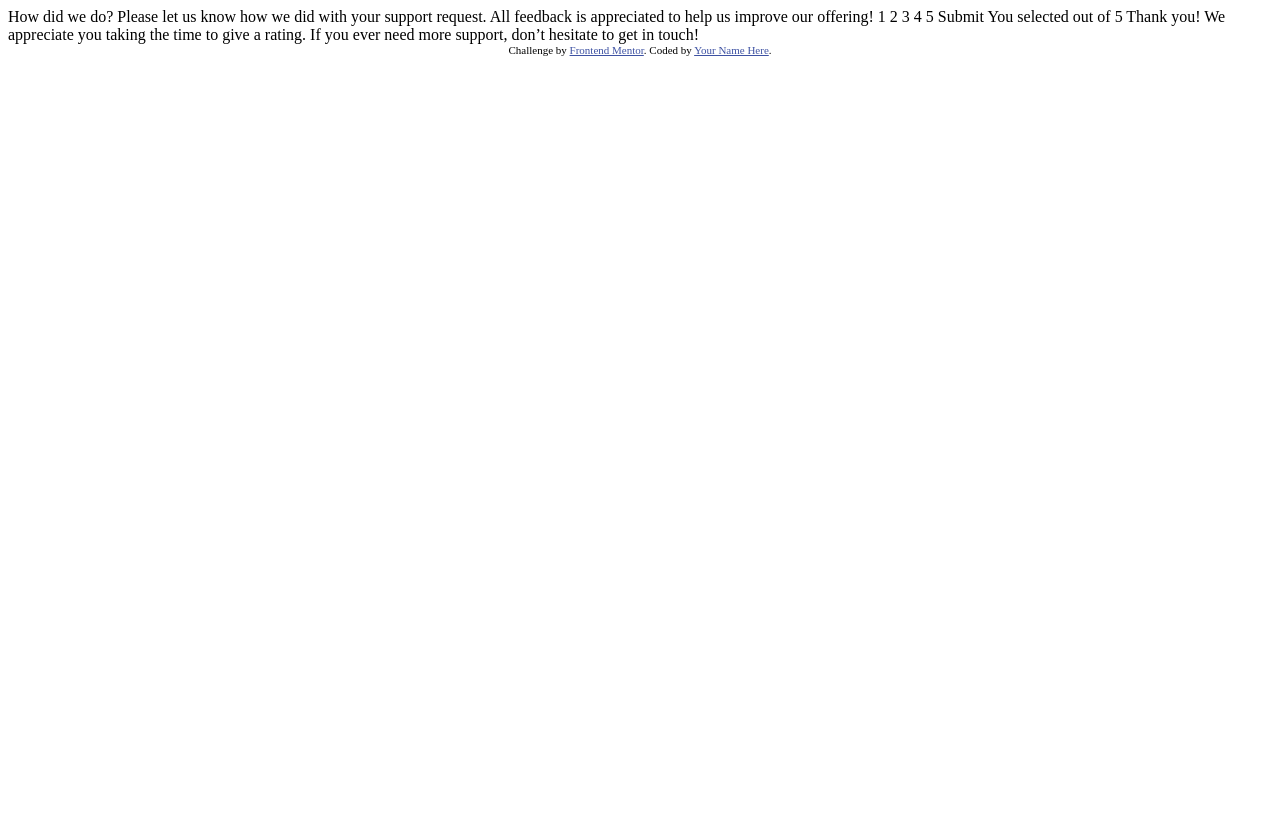
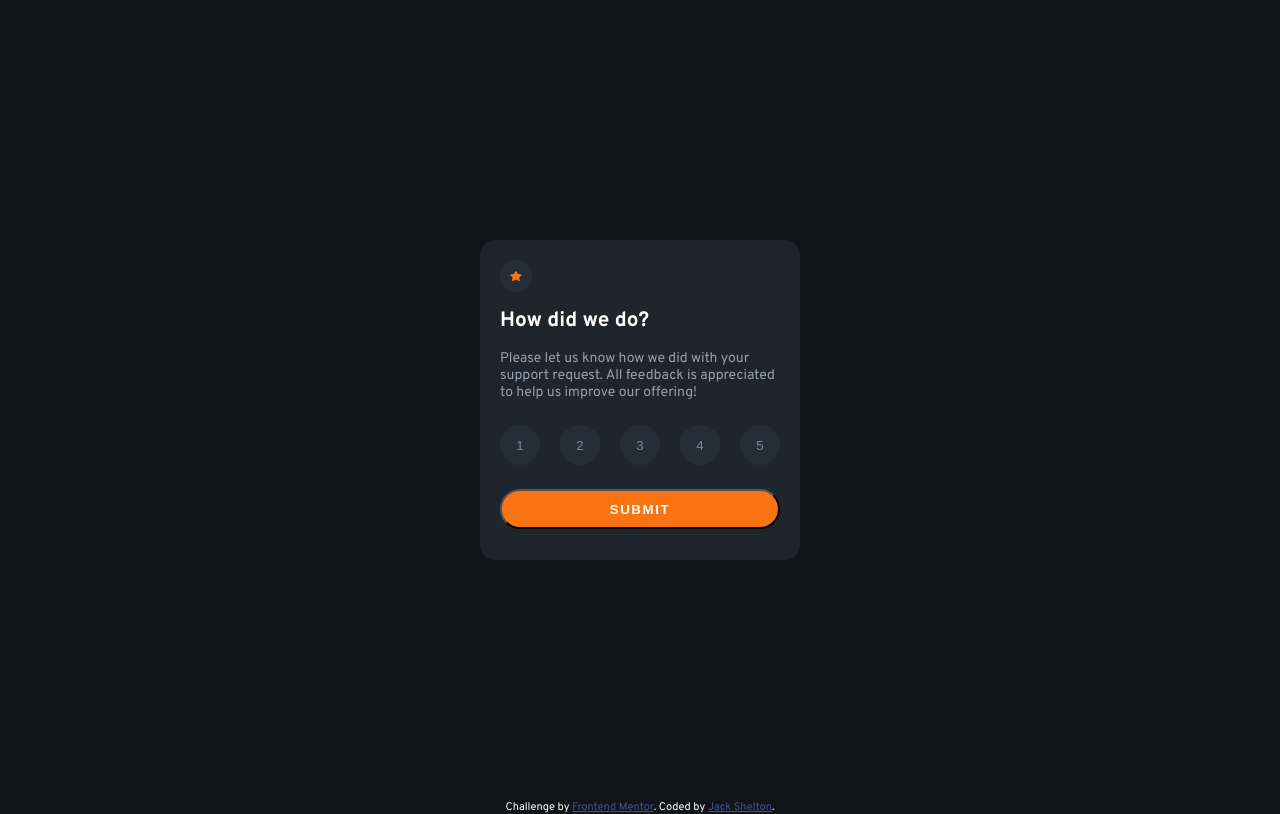
Before and after one commit to thejackshelton/interactive-rating-component, a plain HTML site: page index.html in a window 1280 px wide. Drawn offline with Linux system fonts and the light colour scheme.

Commit message:
ChangesV2

```diff
--- /dev/null
+++ b/app.js
@@ -0,0 +1,19 @@
+const buttonRating = document.querySelectorAll('.ratings');
+let ratings = [];
+let lastRating = 0;
+
+//Selects each button
+buttonRating.forEach((button) => {
+    button.addEventListener('click', () => {
+        let index = parseInt(button.getAttribute("data-rate"));
+        button.classList.toggle('selected');
+        console.log(index);
+
+
+        ratings.push(index);
+        for (let i = 0; i < ratings.length; i++) {
+            lastRating = ratings.at(-1);
+            button.classList.remove('selected')
+        }
+    })
+})
--- a/index.html
+++ b/index.html
@@ -1,49 +1,84 @@
 <!DOCTYPE html>
 <html lang="en">
+
 <head>
   <meta charset="UTF-8">
-  <meta name="viewport" content="width=device-width, initial-scale=1.0"> <!-- displays site properly based on user's device -->
-
+  <meta name="viewport" content="width=device-width, initial-scale=1.0">
+  <!-- displays site properly based on user's device -->
+  <link rel="stylesheet" href="style.css">
+  <link rel="preconnect" href="https://fonts.googleapis.com">
+  <link rel="preconnect" href="https://fonts.gstatic.com" crossorigin>
+  <link href="https://fonts.googleapis.com/css2?family=Overpass:wght@400;700&display=swap" rel="stylesheet">
   <link rel="icon" type="image/png" sizes="32x32" href="./images/favicon-32x32.png">
 
   <title>Frontend Mentor | Interactive rating component</title>
 
   <!-- Feel free to remove these styles or customise in your own stylesheet 👍 -->
   <style>
-    .attribution { font-size: 11px; text-align: center; }
-    .attribution a { color: hsl(228, 45%, 44%); }
+    .attribution {
+      font-size: 11px;
+      text-align: center;
+    }
+
+    .attribution a {
+      color: hsl(228, 45%, 44%);
+    }
   </style>
 </head>
+
 <body>
+  <main>
+    <div class="container">
+      <div class="rating-menu">
+        <!-- Rating state start -->
+        <div class="border-radius-wrapper">
+          <img class="star-image" src="images/icon-star.svg" alt="Star Image">
+        </div>
 
-  <!-- Rating state start -->
+        <h1>How did we do?</h1>
 
-  How did we do?
+        <p>Please let us know how we did with your support request. All feedback is appreciated
+          to help us improve our offering!</p>
+        <div class="ratings-wrapper">
+          <button data-rate="1" class="ratings">1</button>
+          <button data-rate="2" class="ratings">2</button>
+          <button data-rate="3" class="ratings">3</button>
+          <button data-rate="4" class="ratings">4</button>
+          <button data-rate="5" class="ratings">5</button>
+        </div>
 
-  Please let us know how we did with your support request. All feedback is appreciated
-  to help us improve our offering!
-
-  1 2 3 4 5
-
-  Submit
+        <div class="button-wrapper">
+          <button class="submit">SUBMIT</button>
+        </div>
+      </div>
 
       <!-- Rating state end -->
 
+      <div class="thank-you">
         <!-- Thank you state start -->
+        <img src="images/illustration-thank-you.svg"" alt="">
 
-  You selected <!-- Add rating here --> out of 5
+      You selected
+      <!-- Add rating here --> out of 5
 
       Thank you!
 
       We appreciate you taking the time to give a rating. If you ever need more support,
       don’t hesitate to get in touch!
+    </div>
+  </div>
 
     <!-- Thank you state end -->
+  </main>
 
+  <footer>
+    <div class=" attribution">
+        Challenge by <a href="https://www.frontendmentor.io?ref=challenge" target="_blank">Frontend Mentor</a>.
+        Coded by <a href="https://twitter.com/thejackshelton">Jack Shelton</a>.
+      </div>
+      </footer>
 
-  <div class="attribution">
-    Challenge by <a href="https://www.frontendmentor.io?ref=challenge" target="_blank">Frontend Mentor</a>.
-    Coded by <a href="#">Your Name Here</a>.
-  </div>
+      <script src="app.js"></script>
 </body>
+
 </html>
--- /dev/null
+++ b/style.css
@@ -0,0 +1,122 @@
+:root {
+    --orange: hsl(25, 97%, 53%);
+    --white: hsl(0, 0%, 100%);
+    --lightGrey: hsl(217, 12%, 63%);
+    --mediumGrey: hsl(216, 12%, 54%);
+    --darkBlue: hsl(213, 19%, 18%);
+    --darkBlueOpacity: hsla(213, 19%, 18%, .7);
+    --veryDarkBlue: hsl(216, 12%, 8%);
+}
+
+* {
+    margin: 0;
+    padding: 0;
+    box-sizing: border-box;
+}
+
+body {
+    font-family: 'Overpass', sans-serif;
+    background-color: var(--veryDarkBlue);
+    color: var(--white);
+}
+
+main {
+    width: 100%;
+    height: 100vh;
+    position: relative;
+    display: flex;
+    justify-content: center;
+    align-items: center;
+    flex-direction: column;
+}
+
+h1 {
+    font-size: 1.3rem;
+    padding: 1rem 0;
+}
+
+.container {
+    width: 20rem;
+    height: 20rem;
+    padding: 1.25rem;
+    background: var(--darkBlueOpacity);
+    border-radius: 1rem;
+}
+
+.thank-you {
+    display: none;
+}
+
+.star-image {
+    width: .7rem;
+}
+
+.border-radius-wrapper {
+    width: 2rem;
+    height: 2rem;
+    background-color: var(--darkBlue);
+    display: flex;
+    align-items: center;
+    justify-content: center;
+    border-radius: 50%;
+}
+
+.ratings-wrapper {
+    display: flex;
+    justify-content: space-between;
+    padding: 1.5rem 0;
+}
+
+.ratings {
+    width: 2.5rem;
+    height: 2.5rem;
+    background-color: var(--darkBlue);
+    display: flex;
+    align-items: center;
+    justify-content: center;
+    border-radius: 50%;
+    border: 0;
+    color: var(--mediumGrey)
+}
+
+.ratings:hover {
+    background-color: var(--mediumGrey);
+    color: var(--white);
+    transition: background-color .5s;
+    cursor: pointer;
+}
+
+
+
+p {
+    color: var(--lightGrey);
+    font-weight: 400;
+    font-size: 14px;
+}
+
+.submit {
+    background-color: var(--orange);
+    color: var(--white);
+    width: 100%;
+    height: 2.5rem;
+    border-radius: 2rem;
+    letter-spacing: .1rem;
+    font-weight: 700;
+}
+
+.button-wrapper {
+    display: flex;
+    justify-content: center;
+}
+
+.submit:hover {
+    cursor: pointer;
+    background-color: var(--white);
+    color: var(--orange);
+    transition: background-color .5s;
+}
+
+.selected {
+    background-color: var(--orange);
+    color: var(--white);
+}
```
Lines whose indentation alone changed are shown as unchanged.
